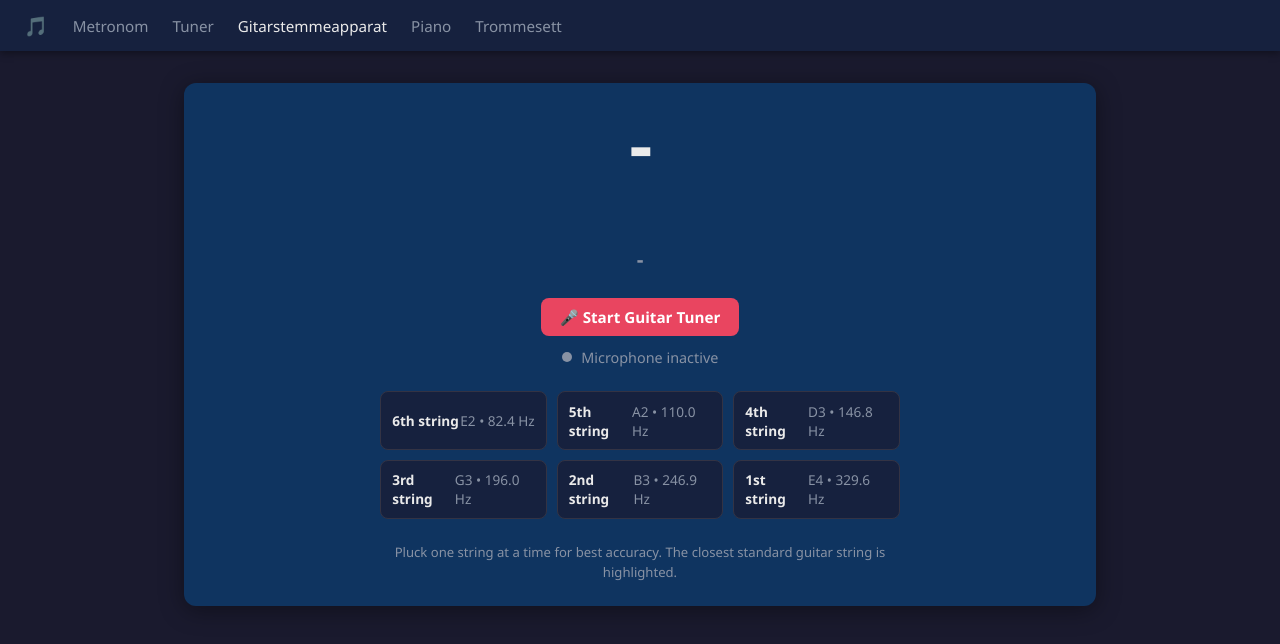
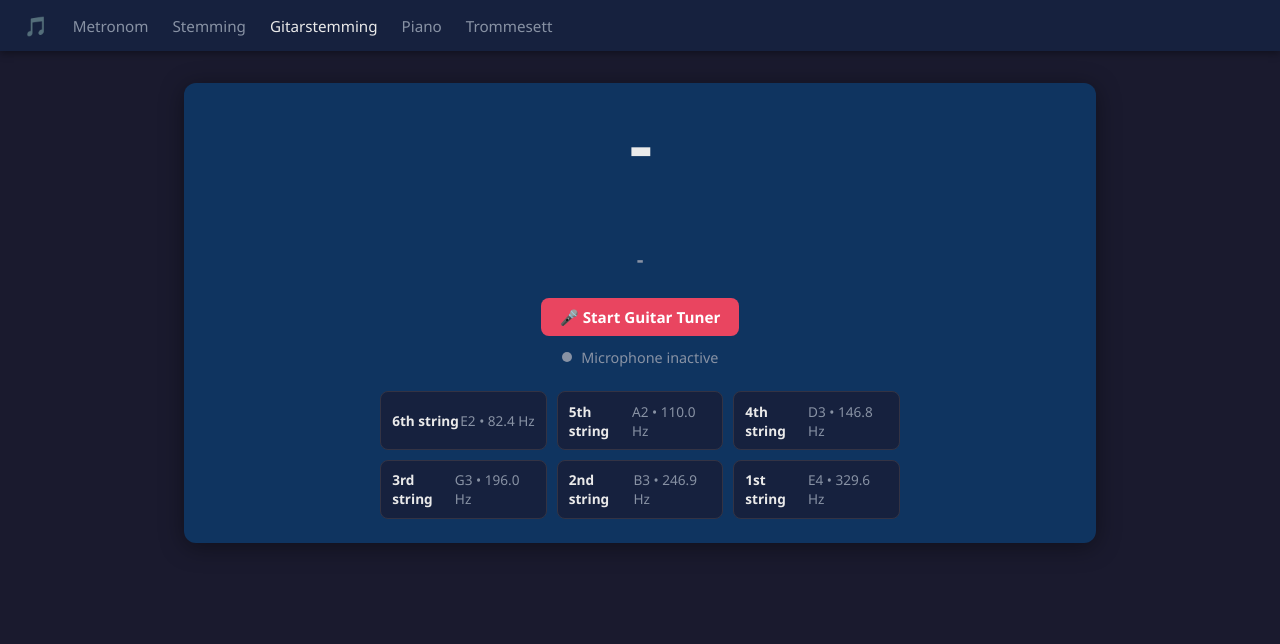
Before and after one commit to alexarje/e_music_tools, a plain HTML site: page guitar-tuner/index.html in a window 1280 px wide. Drawn offline with Linux system fonts and the light colour scheme.

Commit message:
fixing menus

```diff
--- a/guitar-tuner/index.html
+++ b/guitar-tuner/index.html
@@ -92,8 +92,8 @@
   <nav class="topnav">
     <a class="brand" href="../index.html">🎵</a>
     <a href="../metronome/">Metronom</a>
-    <a href="../tuner/">Tuner</a>
-    <a href="../guitar-tuner/" class="active">Gitarstemmeapparat</a>
+    <a href="../tuner/">Stemming</a>
+    <a href="../guitar-tuner/" class="active">Gitarstemming</a>
     <a href="../piano/">Piano</a>
     <a href="../drumkit/">Trommesett</a>
   </nav>
@@ -122,9 +122,6 @@
           <div class="string-card" data-note="E4"><strong>1st string</strong><span>E4 • 329.6 Hz</span></div>
         </div>
 
-        <div class="tip">
-          Pluck one string at a time for best accuracy. The closest standard guitar string is highlighted.
-        </div>
       </div>
     </div>
   </main>
```
Also changed, not shown: drumkit/index.html (+2 -2 lines), index.html (+2 -2 lines), metronome/index.html (+2 -2 lines), piano/index.html (+2 -2 lines).
